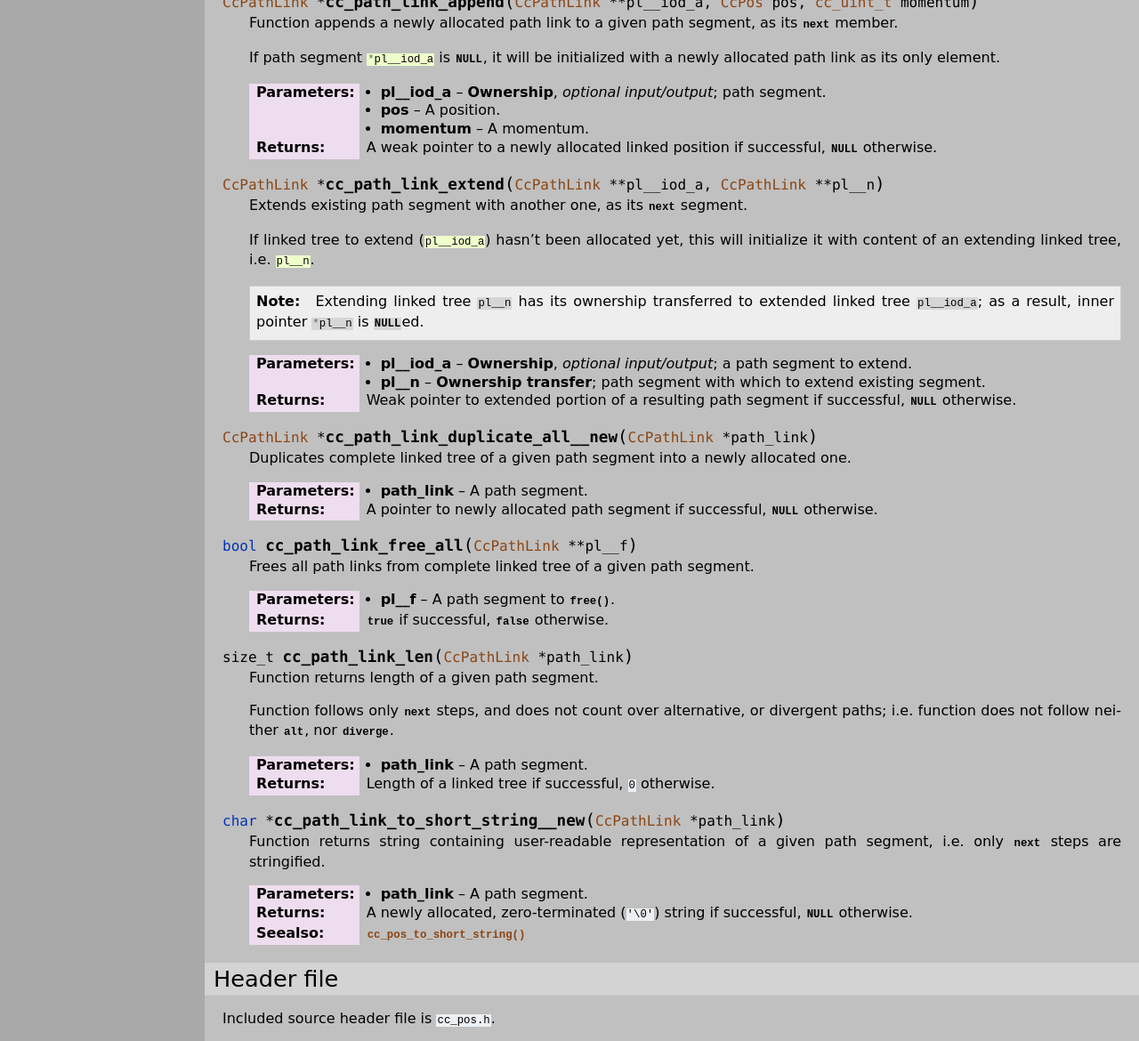
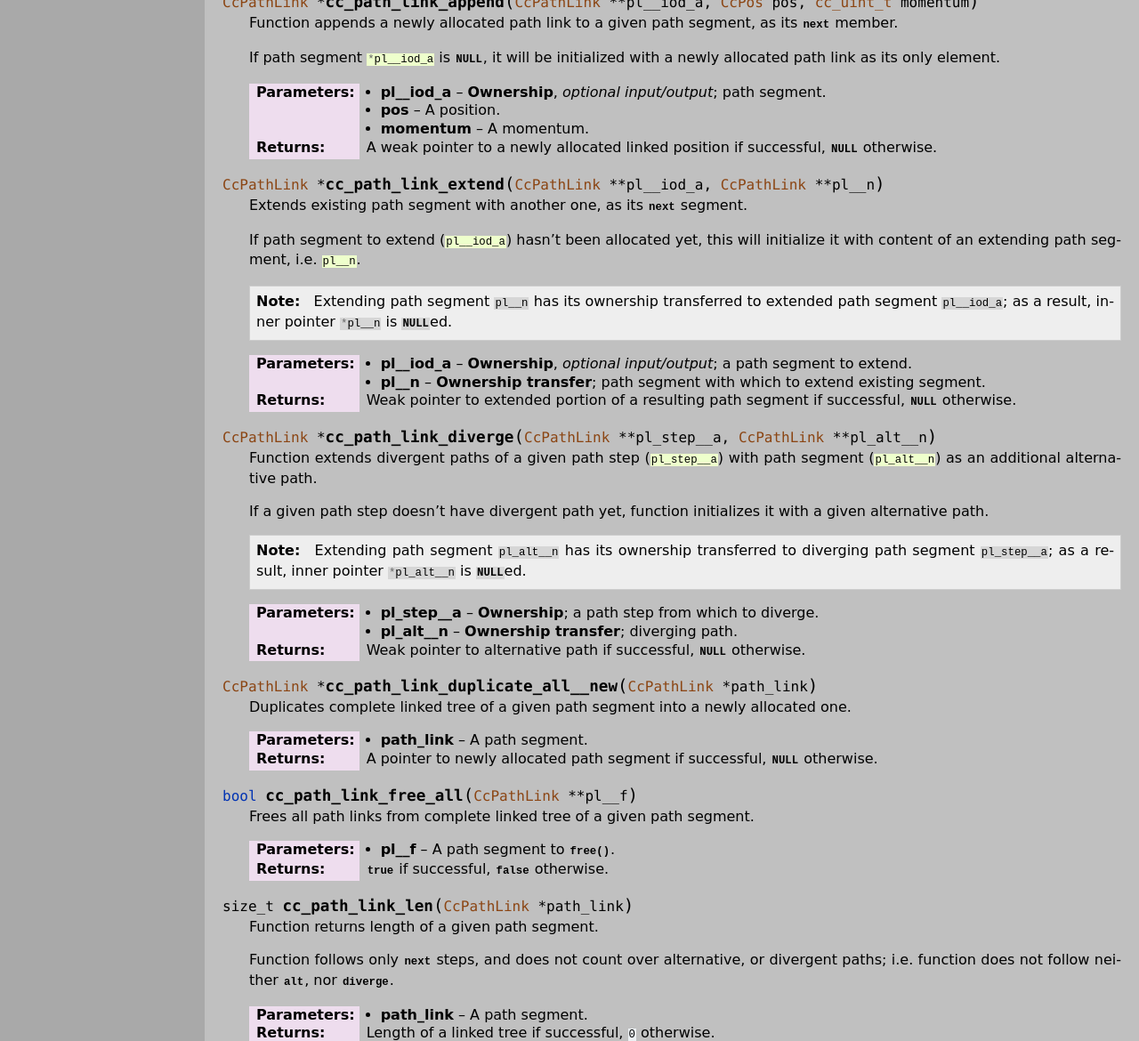
Before and after one commit to mmlacak/crochess, a Sphinx documentation site: the page built from docs/source/libcc/ccpos.rst, in a window 1280 px wide and 1400 px high, scrolled down 10786 px, cut to the strip 0-1170 px from the top of the window. Shown: the whole strip at 89% size. Built offline with Sphinx 7.4.7, drawn with Linux system fonts in a browser that asks for light colours; some of the changed text lies outside the part shown.

Commit message:
Documented path diverge func.

```diff
--- a/docs/source/conf.py
+++ b/docs/source/conf.py
@@ -26,10 +26,10 @@ copyright = '2021, Mario Mlačak'
 author = 'Mario Mlačak'
 
 # The short X.Y version
-version = "0.0.1.679:1111+20240905.103500"   # docs-new-lib-short-version-major-minor-feature-commit+meta~breaks-place-marker
+version = "0.0.1.681:1113+20240906.020447"   # docs-new-lib-short-version-major-minor-feature-commit+meta~breaks-place-marker
 
 # The full version, including alpha/beta/rc tags
-release = "0.0.1.679:1111+20240905.103500"   # docs-new-lib-full-version-major-minor-feature-commit+meta~breaks-place-marker
+release = "0.0.1.681:1113+20240906.020447"   # docs-new-lib-full-version-major-minor-feature-commit+meta~breaks-place-marker
 
 
 # -- General configuration ---------------------------------------------------
--- a/docs/source/libcc/ccpos.rst
+++ b/docs/source/libcc/ccpos.rst
@@ -692,14 +692,14 @@ Linked paths
     Extends existing path segment with another one, as its :c:member:`next`
     segment.
 
-    If linked tree to extend (:c:`pl__iod_a`) hasn't been allocated yet,
-    this will initialize it with content of an extending linked tree, i.e.
+    If path segment to extend (:c:`pl__iod_a`) hasn't been allocated yet,
+    this will initialize it with content of an extending path segment, i.e.
     :c:`pl__n`.
 
     .. note::
 
-        Extending linked tree :c:`pl__n` has its ownership transferred to
-        extended linked tree :c:`pl__iod_a`; as a result, inner pointer
+        Extending path segment :c:`pl__n` has its ownership transferred to
+        extended path segment :c:`pl__iod_a`; as a result, inner pointer
         :c:`*pl__n` is :c:data:`NULL`\ed.
 
     :param pl__iod_a: **Ownership**, *optional* *input/output*; a path segment
@@ -708,6 +708,25 @@ Linked paths
         existing segment.
     :returns: Weak pointer to extended portion of a resulting path segment if
         successful, :c:data:`NULL` otherwise.
+
+.. c:function:: CcPathLink * cc_path_link_diverge( CcPathLink ** pl_step__a, CcPathLink ** pl_alt__n )
+
+    Function extends divergent paths of a given path step (:c:`pl_step__a`) with
+    path segment (:c:`pl_alt__n`) as an additional alternative path.
+
+    If a given path step doesn't have divergent path yet, function initializes it
+    with a given alternative path.
+
+    .. note::
+
+        Extending path segment :c:`pl_alt__n` has its ownership transferred to
+        diverging path segment :c:`pl_step__a`; as a result, inner pointer
+        :c:`*pl_alt__n` is :c:data:`NULL`\ed.
+
+    :param pl_step__a: **Ownership**; a path step from which to diverge.
+    :param pl_alt__n: **Ownership transfer**; diverging path.
+    :returns: Weak pointer to alternative path if successful,
+        :c:data:`NULL` otherwise.
 
 .. c:function:: CcPathLink * cc_path_link_duplicate_all__new( CcPathLink * path_link )
 
```
Also changed, not shown: README.md (+2 -2 lines), 5 other files.
